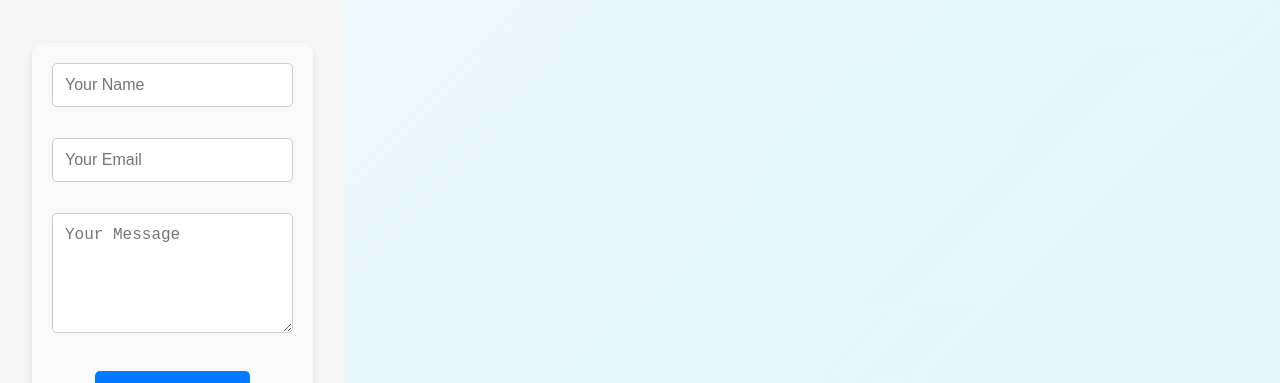
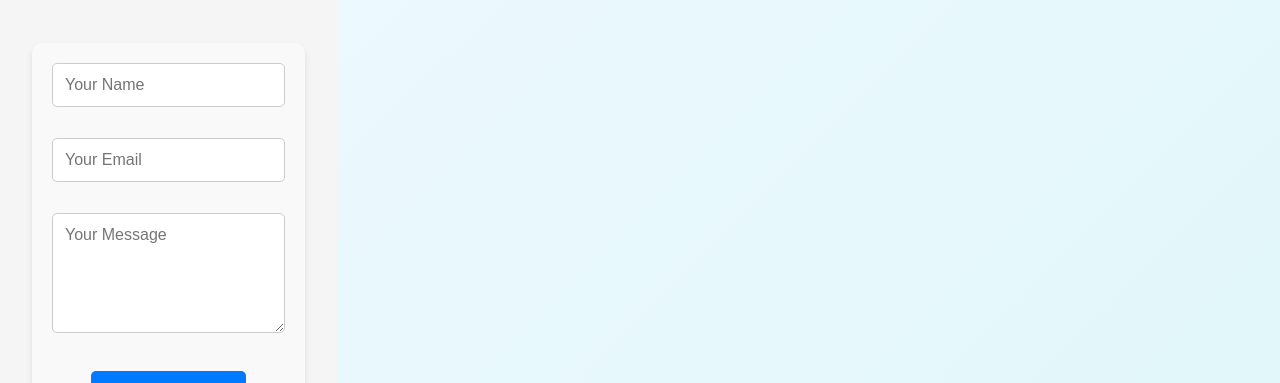
Before and after one commit to RinkiBai/my-portflio, a React (Vite) app in the folder client/my-portfolio/: page /contact in a window 1280 px wide. Shown: the part 202-585 px from the top of the page. Built offline with nearby package versions, Linux system fonts and the light colour scheme.

Commit message:
update Contact.jsx

```diff
--- a/client/my-portfolio/src/components/Contact.jsx
+++ b/client/my-portfolio/src/components/Contact.jsx
@@ -6,7 +6,7 @@ import * as z from 'zod';
 import { toast } from 'react-toastify';
 import 'react-toastify/dist/ReactToastify.css';
 
-// Define validation schema with Zod
+// Validation schema with Zod
 const contactSchema = z.object({
   name: z.string().min(2, { message: 'Name must be at least 2 characters' }),
   email: z.string().email({ message: 'Invalid email address' }),
@@ -34,7 +34,7 @@ const Contact = () => {
           headers: {
             'Content-Type': 'application/json',
           },
-          withCredentials: true,
+          withCredentials: true, // Only if your backend needs cookies/session
         }
       );
 
@@ -47,9 +47,10 @@ const Contact = () => {
     } catch (error) {
       console.error('Submission error:', error);
 
-      if (error?.response && Array.isArray(error.response.data?.errors)) {
+      // If backend sends validation errors as array
+      if (error?.response?.data?.errors && Array.isArray(error.response.data.errors)) {
         const validationMessages = error.response.data.errors
-          .map((err) => err.msg)
+          .map((err) => err.msg || err.message)
           .join(', ');
         toast.error(`Validation errors: ${validationMessages}`);
       } else {
@@ -57,12 +58,11 @@ const Contact = () => {
           error?.response?.data?.message || error?.message || '❌ Failed to send message. Please try again.'
         );
       }
-
     }
   };
 
   return (
-    <section className="contact-section">
+    <section className="contact-section" aria-label="Contact form section">
       <h2>Contact Me</h2>
 
       <form onSubmit={handleSubmit(onSubmit)} noValidate>
@@ -73,6 +73,7 @@ const Contact = () => {
             placeholder="Your Name"
             aria-invalid={errors.name ? 'true' : 'false'}
             className={errors.name ? 'input-error' : ''}
+            autoComplete="name"
           />
           {errors.name && (
             <p className="error-message" role="alert">
@@ -88,6 +89,7 @@ const Contact = () => {
             placeholder="Your Email"
             aria-invalid={errors.email ? 'true' : 'false'}
             className={errors.email ? 'input-error' : ''}
+            autoComplete="email"
           />
           {errors.email && (
             <p className="error-message" role="alert">
@@ -100,7 +102,7 @@ const Contact = () => {
           <textarea
             {...register('message')}
             placeholder="Your Message"
-            rows="5"
+            rows={5}
             aria-invalid={errors.message ? 'true' : 'false'}
             className={errors.message ? 'input-error' : ''}
           />
@@ -111,7 +113,7 @@ const Contact = () => {
           )}
         </div>
 
-        <button type="submit" disabled={isSubmitting}>
+        <button type="submit" disabled={isSubmitting} aria-busy={isSubmitting}>
           {isSubmitting ? (
             <>
               <span className="spinner" aria-hidden="true" />
@@ -158,6 +160,7 @@ const Contact = () => {
           border: 1px solid #ccc;
           font-size: 1rem;
           transition: border 0.3s ease;
+          font-family: inherit;
         }
 
         .input-error {
```
